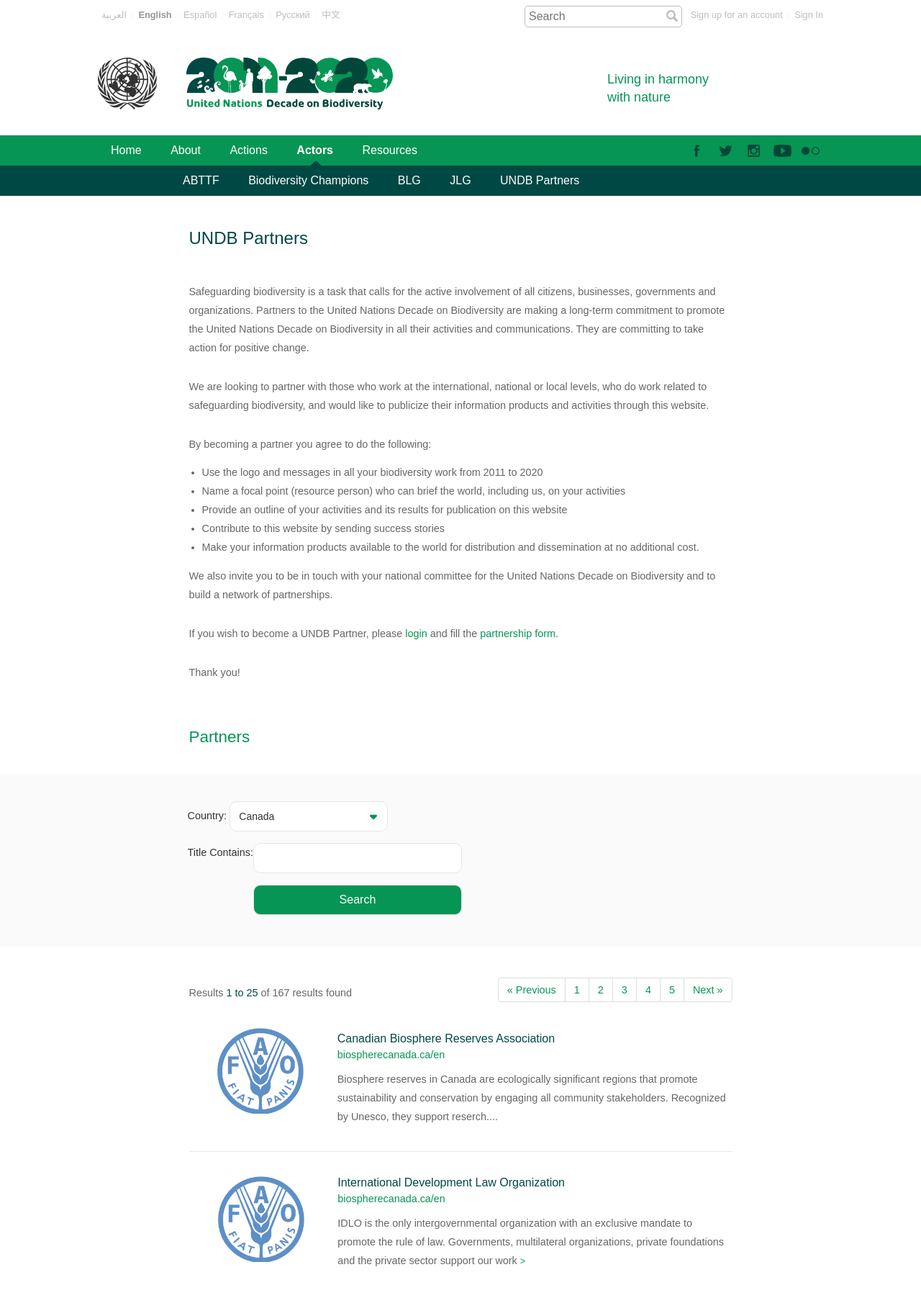
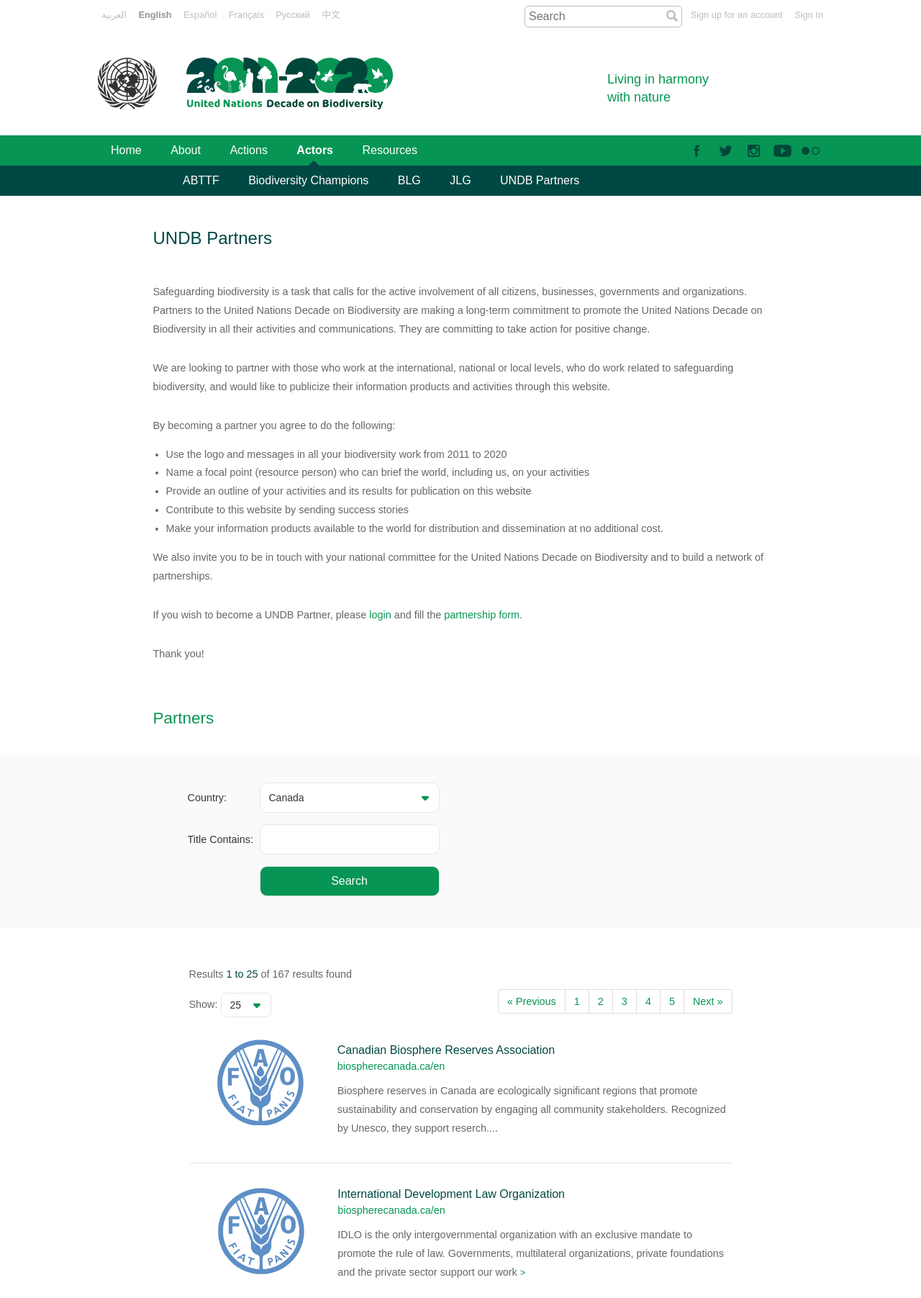
Before and after one commit to scbd/undb-portal-consultant, a PHP site: page /actors-undb-partners.php in a window 1280 px wide. Shown: the top 1803 px of the page at 72% size. Run offline with PHP 8.4, Linux system fonts and the light colour scheme.

Commit message:
several changes

```diff
--- a/undb/actions-by-countries.php
+++ b/undb/actions-by-countries.php
@@ -9,7 +9,7 @@
 	<p>
 		Some of the major components of the Convention on Biological Diversity are:
 	</p>
-	<ul class="basic-list round-arrow-bullet ">
+	<ul class="basic-list">
 		<li>Measures to promote conservation and sustainable use (<a href="#">Articles 6-10</a>)</li>
 		<li>Minimizing adverse impacts and impact assessment (<a href="#">Article 14</a>)</li>
 		<li>Access to genetic resources and benefit-sharing (<a href="#">Article 15</a>)</li>
--- a/undb/actors-undb-partners.php
+++ b/undb/actors-undb-partners.php
@@ -36,7 +36,7 @@
 </div>
 <div class="wideBackground">
 	<div class="center narrow">
-		<form action="">
+		<form action="" class="double-column">
 			<div class="form-column">
 				<label for="input_country">Country:</label>
 				<select name="" id="" class="selectpicker" data-container="body" data-live-search="true">
@@ -61,7 +61,18 @@
 
 
 <div class="search-result center narrow">
-	<div class="found col-xs-12 col-sm-6">Results <span class="darkGreen">1 to 25</span> of 167 results found</div>
+	<div class="found">Results <span class="darkGreen">1 to 25</span> of 167 results found</div>
+	<div>
+		<div class="found col-xs-12 col-sm-6">
+			Show:
+				<select name="" id="" class="selectpicker" data-container="body">
+					<option value="">25</option>
+					<option value="">50</option>
+					<option value="">100</option>
+					<option value="">All</option>
+				</select>
+
+		</div>
 
 		<nav class="col-xs-12 col-sm-6">
 		  <ul class="pagination">
@@ -82,7 +93,7 @@
 		    </li>
 		  </ul>
 		</nav>
-
+	</div>
 
 	<div class="listImg">
 		<ul>
--- a/undb/js/script.js
+++ b/undb/js/script.js
@@ -52,56 +52,56 @@
 
 
 // menu arrow indicator animation
-function activeArrow(elem, left, width, speed){
-	$(elem).siblings('.arrow_slider_wrapper').children('.arrow_slider')
-		.stop().animate({left:left, width:width}, speed);
-}
-$(window).resize(function(){
-	$('.menu_arrow').each(function(){
-		if($(this).children('.active').length > 0){
-			var left = $(this).children('.active').offset().left - $(this).offset().left;
-			var width = $(this).children('.active').children('a').css('width');
-			activeArrow(this, left, width, 350);
-		}
-	});
-});
+// function activeArrow(elem, left, width, speed){
+// 	$(elem).siblings('.arrow_slider_wrapper').children('.arrow_slider')
+// 		.stop().animate({left:left, width:width}, speed);
+// }
+// $(window).resize(function(){
+// 	$('.menu_arrow').each(function(){
+// 		if($(this).children('.active').length > 0){
+// 			var left = $(this).children('.active').offset().left - $(this).offset().left;
+// 			var width = $(this).children('.active').children('a').css('width');
+// 			activeArrow(this, left, width, 350);
+// 		}
+// 	});
+// });
 
 
 // menu arrow indicator animation
-$('.menu_arrow:not(.hide)').each(function(){
+// $('.menu_arrow:not(.hide)').each(function(){
 
 
-		if($(this).children('.active').length > 0){
+// 		if($(this).children('.active').length > 0){
 
-			// init
-			var left = $(this).children('.active').offset().left - $(this).offset().left;
-			var width = $(this).children('.active').css('width');
-			activeArrow(this, left, width, 50);
+// 			// init
+// 			var left = $(this).children('.active').offset().left - $(this).offset().left;
+// 			var width = $(this).children('.active').css('width');
+// 			activeArrow(this, left, width, 50);
 
 
-			// on click
-			$(this).children('li').children('a').click(function(e){
-				// e.preventDefault();
-				var left = $(this).parent('li').offset().left - $(this).offset().left;
-				var width = $(this).css('width');
-				activeArrow(this, left, width, 350);
-			});
+// 			// on click
+// 			$(this).children('li').children('a').click(function(e){
+// 				// e.preventDefault();
+// 				var left = $(this).parent('li').offset().left - $(this).offset().left;
+// 				var width = $(this).css('width');
+// 				activeArrow(this, left, width, 350);
+// 			});
 
-			// on hover
-			$(this).children('li').hover(function(){
-				var left =  $(this).offset().left - $(this).parent().offset().left;
-				var width = $(this).css('width');
-				activeArrow($(this).parent('ul'), left, width, 350);
-			});
+// 			// on hover
+// 			$(this).children('li').hover(function(){
+// 				var left =  $(this).offset().left - $(this).parent().offset().left;
+// 				var width = $(this).css('width');
+// 				activeArrow($(this).parent('ul'), left, width, 350);
+// 			});
 
-			$(this).mouseleave(function(){
-				var left = $(this).children('.active').offset().left - $(this).offset().left;
-				var width = $(this).children('.active').css('width');
-				activeArrow(this, left, width, 350);
-			});
-		}
+// 			$(this).mouseleave(function(){
+// 				var left = $(this).children('.active').offset().left - $(this).offset().left;
+// 				var width = $(this).children('.active').css('width');
+// 				activeArrow(this, left, width, 350);
+// 			});
+// 		}
 
-});
+// });
 
 
 // handling sub menus
--- a/undb/less/style.less
+++ b/undb/less/style.less
@@ -48,7 +48,7 @@
 	font-size: 100%;
 }
 body{
-	overflow-y:scroll
+	overflow-y:scroll;
 }
 a:focus, a:hover {
 	text-decoration: none;
@@ -629,9 +629,12 @@
 
 #languageMenu{
 	button{
+		padding:0px;
 		background-color:@lightBlue;
 		img{
-			width:20px;
+			width:22px;
+			position: relative;
+			top:-1px;
 		}
 	}
 	.dropdown-menu{
@@ -836,12 +839,12 @@
 	overflow: hidden;
 }
 #logo{
-	height:72px;
+	max-height:72px;
 	float:left;
 	width:420px;
 }
 #logo img{
-	height:72px;
+	max-height:72px;
 	display: inline-block;
 }
 #logo a:nth-child(2){
@@ -879,8 +882,13 @@
 #secondary{
 	background-color: @darkGreen;
 	// padding-left:200px;
-	li:first-child{
-		margin-left:100px;
+	li{
+		&:first-child{
+			margin-left:100px;
+		}
+		&::after{
+			background-image: url('../img/icon/fullarrow_up_white.svg');
+		}
 	}
 }
 .menu ul li{
@@ -889,9 +897,36 @@
 	position: relative;
 	line-height: 42px;
 
+	&::after{
+		.transition(all, 0.2s);
+		content:'';
+		background-image: url('../img/icon/fullarrow_up.svg');
+		background-repeat: no-repeat;
+		background-position: center center;
+		width:20px;
+		height:20px;
+    display: block;
+    opacity:0;
+    top: -8px;
+    position: relative;
+    left: 50%;
+    margin-left: -12px;
+	}
+	&:hover{
+		&::after{
+			opacity:1;
+			top: -12px;
+		}
+	}
+
 }
 .menu ul li.active{
 	font-weight: bold;
+	&::after{
+		content:'';opacity:1;
+		top: -12px;
+	}
+
 }
 .menu ul.menu_arrow li a{
 	color:#ffffff;
@@ -907,6 +942,9 @@
 }
 
 .arrow_slider_wrapper{
+	// deactivated sliding arrow
+	display: none;
+
 	margin:30px 0px 0px;
 	position: absolute;
 	left:9px;
@@ -1014,7 +1052,7 @@
 
 
 .article{
-	max-width:775px;
+	max-width:875px;
 	padding:10px;
 }
 .article h1{
@@ -1339,6 +1377,17 @@
 		line-height: 42px;
 		padding:0px;
 		font-size:0.9em;
+		.bootstrap-select{
+			width:70px !important;
+			button{
+				height:34px;
+				.border-radius(7px);
+
+			}
+		}
+	}
+	.wrapper_pagination{
+		overflow: hidden;
 	}
 	nav{
 		display: inline-block;
@@ -1486,6 +1535,13 @@
 			margin:0px auto;
 			width:200px;
 			height:200px;
+		}
+		.profile-image{
+			width:200px;
+			height:200px;
+			background-repeat: no-repeat;
+			background-position: center center;
+			background-size: 100%;
 		}
 		.party{
 			text-align: left;
@@ -2093,6 +2149,26 @@
 
 /* FORMS */
 
+.bootstrap-select{
+	&:focus{
+		outline:0 !important;
+		border:1px solid @lightGreen;
+	}
+	.caret{
+		border:none;
+		background:url('../img/icon/round-arrow_down.svg') no-repeat;
+		width:10px;
+		height:10px;
+		margin-top: -4px !important;
+		right:14px !important;
+	}
+	button{
+		border:1px solid @borderGray;
+		.border-radius(10px);
+		height:42px;
+		background-color:#ffffff;
+	}
+}
 form{
 	margin:10px 0px;
 	label{
@@ -2114,20 +2190,6 @@
 		.bootstrap-select{
 			width:290px !important;
 			float:right !important;
-		}
-	}
-	.bootstrap-select{
-		&:focus{
-			outline:0 !important;
-			border:1px solid @lightGreen;
-		}
-		.caret{
-			border:none;
-			background:url('../img/icon/round-arrow_down.svg') no-repeat;
-			width:10px;
-			height:10px;
-			margin-top: -4px !important;
-			right:14px !important;
 		}
 	}
 	input, select, .bootstrap-select button{
@@ -2207,6 +2269,7 @@
 @elementsWidth:465px;
 form.single{
 	color:@textGray;
+	max-width:755px;
 	label{
 		width:228px;
 		text-align: right;
--- a/undb/partials/header.php
+++ b/undb/partials/header.php
@@ -199,7 +199,7 @@
 
 
     <div class="dropdown" id="languageMenu">
-        <button type="button" data-toggle="dropdown" aria-haspopup="true" aria-expanded="false"><img src="/undb/img/icon/language.svg" alt=""></button>
+        <button type="button" data-toggle="dropdown" aria-haspopup="true" aria-expanded="false"><img src="/undb/img/icon/web_white.svg" alt=""></button>
         <ul class="dropdown-menu">
             <li><a href="">العربية</a></li>
             <li><a href="">English</a></li>
@@ -215,8 +215,7 @@
 
 <header>
     <div id="logo">
-        <a href="//un.org"><img src="/undb/img/logo/un.svg" alt=""></a>
-        <a href="/undb/"><img src="/undb/img/logo/undb.svg" alt=""></a>
+        <a href="/undb/"><img src="/undb/img/logo/un+undb.svg" alt=""></a>
     </div>
 
     <div id="slogan">
--- a/undb/profile-event.php
+++ b/undb/profile-event.php
@@ -5,7 +5,9 @@
 <div class="center profile organization">
 
 	<div class="profile-column">
-		<img src="/undb/img/country-map.png" alt="">
+		<div class="profile-image" style="background-image:url('/undb/img/country-map.png')">
+
+		</div>
 
 		<ul class="links">
 			<li>
--- a/undb/profile-organization.php
+++ b/undb/profile-organization.php
@@ -5,7 +5,9 @@
 <div class="center profile organization">
 
 	<div class="profile-column">
-		<img src="/undb/img/country-map.png" alt="">
+		<div class="profile-image" style="background-image:url('/undb/img/country-map.png')">
+
+		</div>
 
 		<ul class="links">
 			<li>
```
Also changed, not shown: undb/css/style.css, undb/img/icon/web.svg (added), undb/img/icon/web_white.svg (added), undb/img/logo/un+undb.svg (added). Lines whose indentation alone changed are shown as unchanged.
